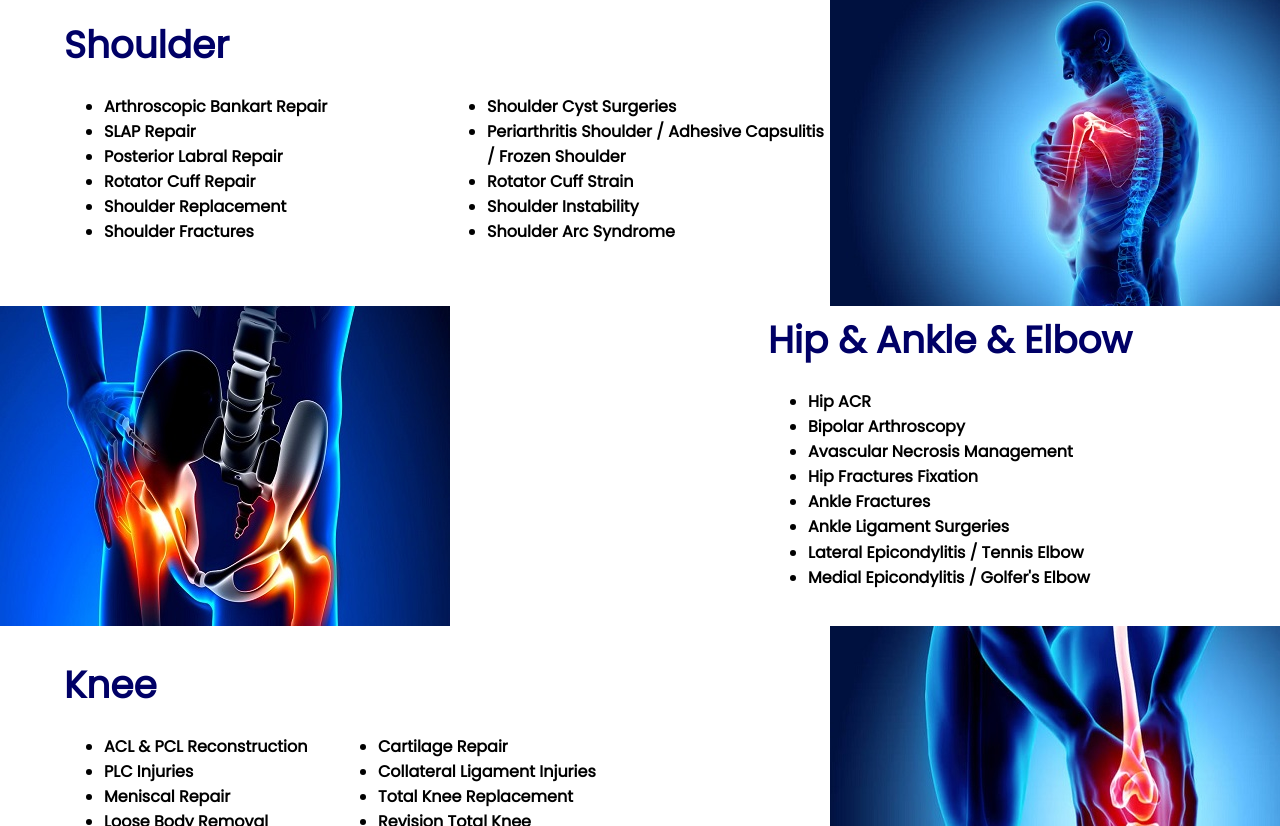
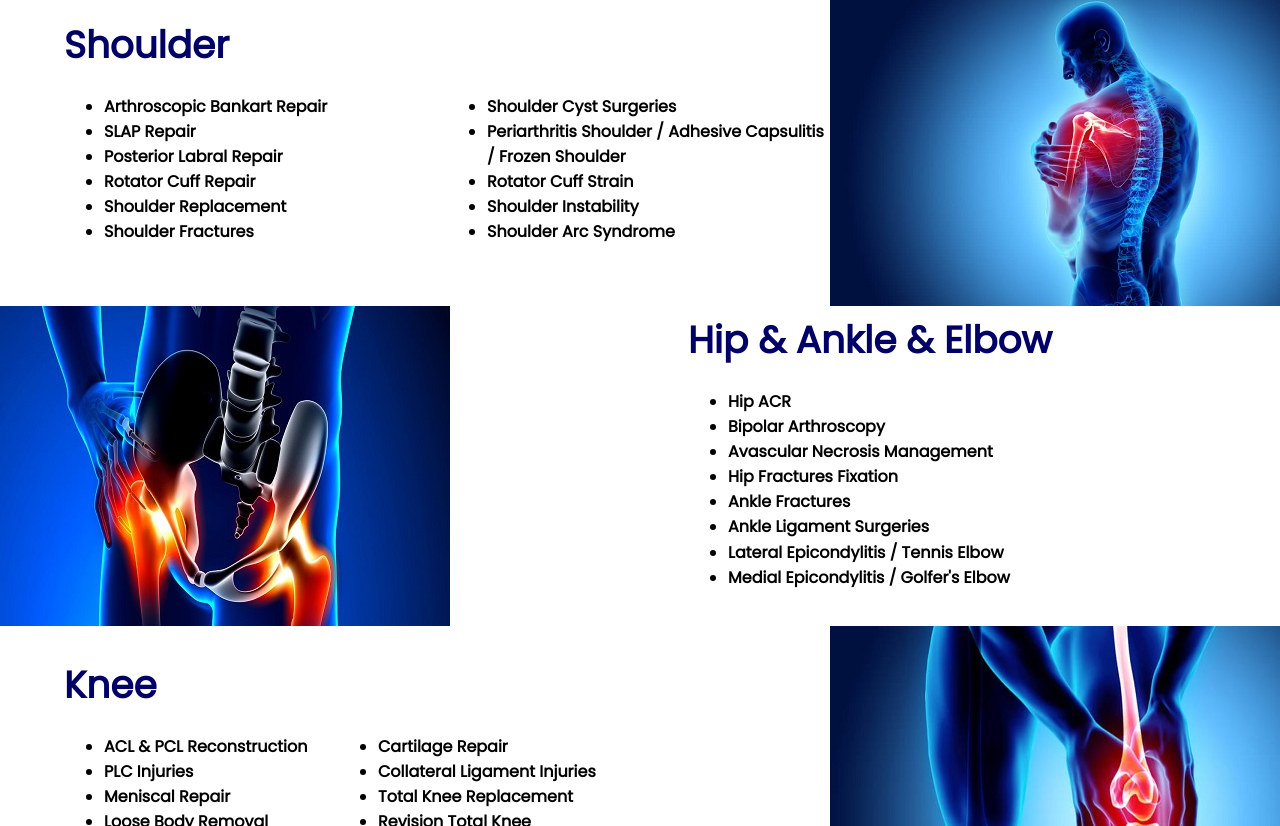
Before and after one commit to Sreejith42/SMOC, a React (Create React App) app in the folder smoc-web-app/: page / in a window 1280 px wide. Shown: the part 385-1211 px from the top of the page. Built offline with nearby package versions, Linux system fonts and the light colour scheme.

Commit message:
added css change

```diff
--- a/smoc-web-app/src/App.css
+++ b/smoc-web-app/src/App.css
@@ -96,7 +96,7 @@ ul {
     font-size: 14px;
   }
   .align-middle ul {
-    font-size: small;
+    font-size: 12px;
   }
   .align-middle {
     margin-top: 15px;
--- a/smoc-web-app/src/content/Home/home.css
+++ b/smoc-web-app/src/content/Home/home.css
@@ -85,6 +85,7 @@
 }
 .hip-ankle{
   margin-top:5px !important;
+  margin-right: 80px;
 }
 
 .home-section-items {
```
